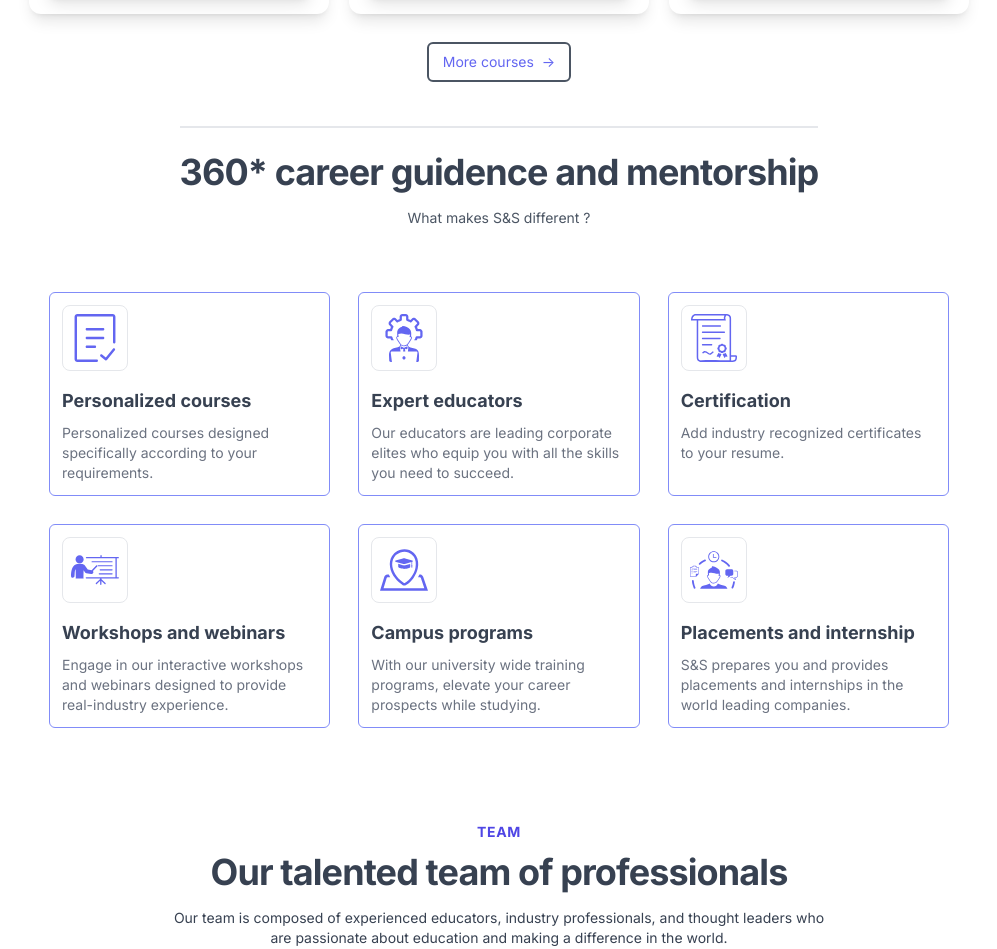
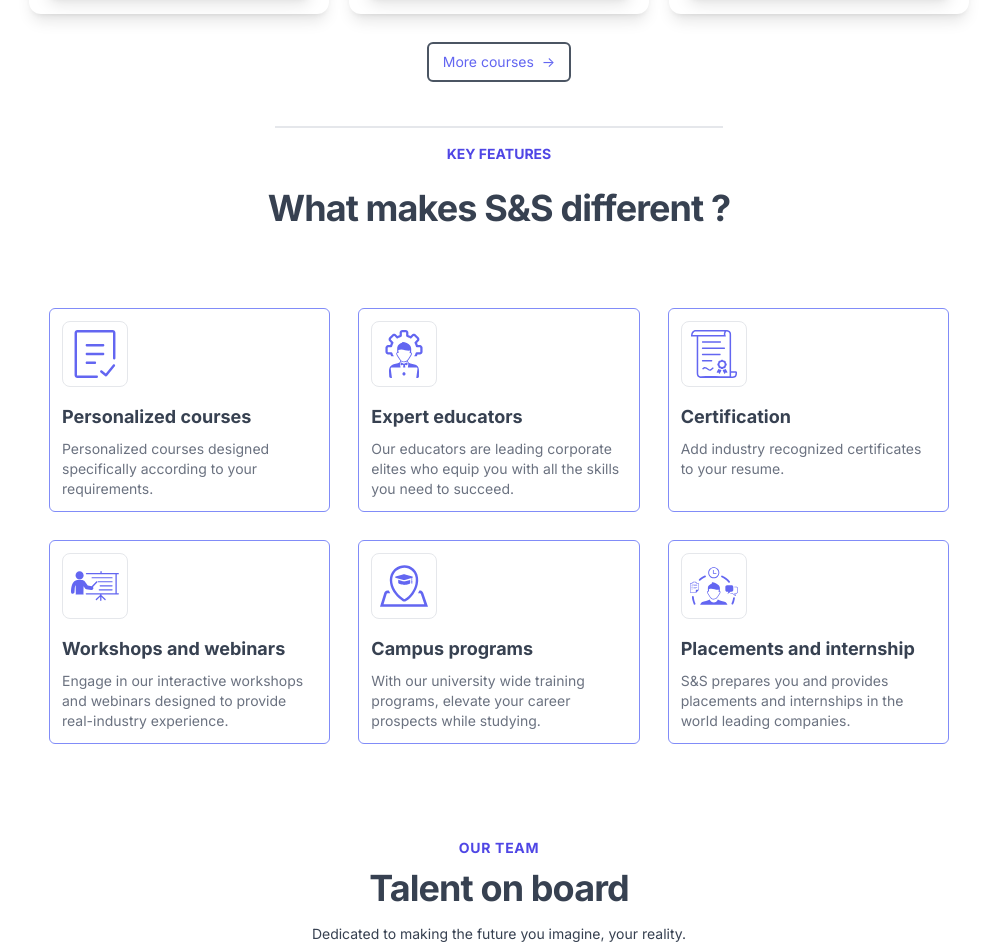
Before and after one commit to abhijeetrayy/snsthinkhub, a Next.js app: page /home in a window 1280 px wide. Shown: the part 1303-2252 px from the top of the page, without its empty margins (141-1138 px from the left). Built offline with nearby package versions, Linux system fonts and the light colour scheme; no server answers.

Commit message:
landing page - content update

```diff
--- a/src/components/card.jsx
+++ b/src/components/card.jsx
@@ -12,7 +12,7 @@ export default function card() {
             <h2 className="text-2xl md:text-4xl font-extrabold mb-5 float-left  text-indigo-500">
               Our Courses
             </h2>
-            <p className="text-base">
+            <p className="sm:text-base flex text-center text-xs">
               Exclusive, personalized and latest programs for you to sharpen
               your skills.
               {/* Our Courses are Indurties expret fit, which{" "}
--- a/src/components/features.jsx
+++ b/src/components/features.jsx
@@ -49,15 +49,19 @@ const Statistic = () => {
     <div className="px-2 py-3 w-full flex justify-center ">
       <section className="bg-white max-w-6xl">
         <div className="py-8 px-4 mx-auto sm:py- lg:px-6">
+        <div className="w-full flex justify-center mb-4">
+
+              <hr className="border max-w-md w-full" />
+        </div>
           <div className="w-full flex flex-col  md:items-center md:text-center  mb-8 lg:mb-16">
             <div className="max-w-6xl">
-              <hr className="border" />
+              <p className="text-indigo-600 sm:text-sm font-bold uppercase">
+              Key features
+
+              </p>
               <h2 className="mb-4 mt-6 text-2xl md:text-4xl tracking-tight font-extrabold text-gray-700 ">
-                360* career guidence and mentorship
+              What makes S&S different ?
               </h2>
-              <p className="text-gray-600 sm:text-sm ">
-                What makes S&S different ?
-              </p>
             </div>
           </div>
           <div className="max-w-[900px] space-y-8 md:grid md:grid-cols-2 lg:grid-cols-3 md:gap-7 md:space-y-0 justify-center items-center">
--- a/src/components/program.tsx
+++ b/src/components/program.tsx
@@ -86,7 +86,7 @@ function program() {
   return (
     <div className="block md:flex flex-col items-center justify-center">
       <div className="w-full flex lg:items-center flex-col gap-10">
-        <div className="relative flex flex-col justify-center items-center xl:w-[1124px] min-h-[450px] ">
+        <div className="relative flex flex-col justify-center items-center xl:w-[1124px] min-h-[500px] ">
           <div className="magicpattern absolute h-full w-full top-0 left-0 right-0 bottom-0">
             {/* <Image
               className="w-full h-full object-cover"
@@ -96,7 +96,13 @@ function program() {
               alt=""
             /> */}
           </div>
-          <div className=" z-10 w-full flex flex-col gap-5 items-center justify-center">
+          <div className=" z-10 w-full flex flex-col gap-10 items-center justify-center">
+            <div className="z-10 w-full">
+              <p className="p-3 w-full bg-white shadow-xl rounded-lg sm:w-96 text-sm float-right hover:rotate-3 rotate-0 duration-500 cursor-pointer">
+                Lorem ipsum dolor sit, amet consectetur adipisicing elit. Ab
+                sapiente, quia sequi magnam harum voluptate.
+              </p>
+            </div>
             <div className="flex items-center flex-col gap-3">
               <h1 className="z-10 text-5xl sm:text-6xl font-bold text-gray-800 text-center">
                 One Membership
@@ -116,12 +122,7 @@ function program() {
                 </Marquee>
               </div>
             </div>
-            <div className="z-10 w-full">
-              <p className="p-3 w-full bg-white shadow-xl rounded-lg sm:w-96 text-sm float-right hover:rotate-3 rotate-0 duration-500 cursor-pointer">
-                Lorem ipsum dolor sit, amet consectetur adipisicing elit. Ab
-                sapiente, quia sequi magnam harum voluptate.
-              </p>
-            </div>
+
             <div className="flex flex-row gap-5">
               <button
                 onClick={handleClick}
@@ -136,12 +137,9 @@ function program() {
                 Contact Us
               </button>
             </div>
-          </div>
-        </div>
-
             <div className="w-full">
               <div className="w-full flex justify-center ">
-            <div className="flex flex-row justify-evenly items-center max-w-5xl w-full bg-gradient-to-r from-indigo-200 to-indigo-50  border-2 rounded-xl p-4 h-36">
+                <div className="flex flex-row justify-evenly items-center max-w-5xl w-full bg-gradient-to-r from-indigo-200 to-indigo-50  rounded-xl p-4 h-36">
                   <div className="flex items-center flex-col gap-4">
                     <span className="font-bold text-md">6+ year</span>
                     <span className="text-xs">of Experience</span>
@@ -162,6 +160,9 @@ function program() {
                 </div>
               </div>
             </div>
+          </div>
+        </div>
+
         <div className="px-3 mt-5">
           <div className="text-xs">trusted with top universities.</div>
           <div className="pt-3">
--- a/src/components/team.jsx
+++ b/src/components/team.jsx
@@ -11,16 +11,14 @@ export default function Team() {
         <div className="max-w-xl mb-10 md:mx-auto sm:text-center lg:max-w-2xl md:mb-12">
           <div>
             <p className="text-sm font-bold tracking-wider text-indigo-600 uppercase leading-10">
-              Team
+              Our   Team
             </p>
           </div>
           <h2 className="mb-4 text-2xl md:text-4xl tracking-tight font-extrabold text-gray-700 ">
-            Our talented team of professionals
+          Talent on board
           </h2>
           <p className="text-base text-gray-700 md:text-sm">
-            Our team is composed of experienced educators, industry
-            professionals, and thought leaders who are passionate about
-            education and making a difference in the world.
+          Dedicated to making the future you imagine, your reality.
           </p>
         </div>
         <div className="w-full grid gap-10 sm:grid-cols-2 lg:grid-cols-3">
```
Lines whose indentation alone changed are shown as unchanged.
